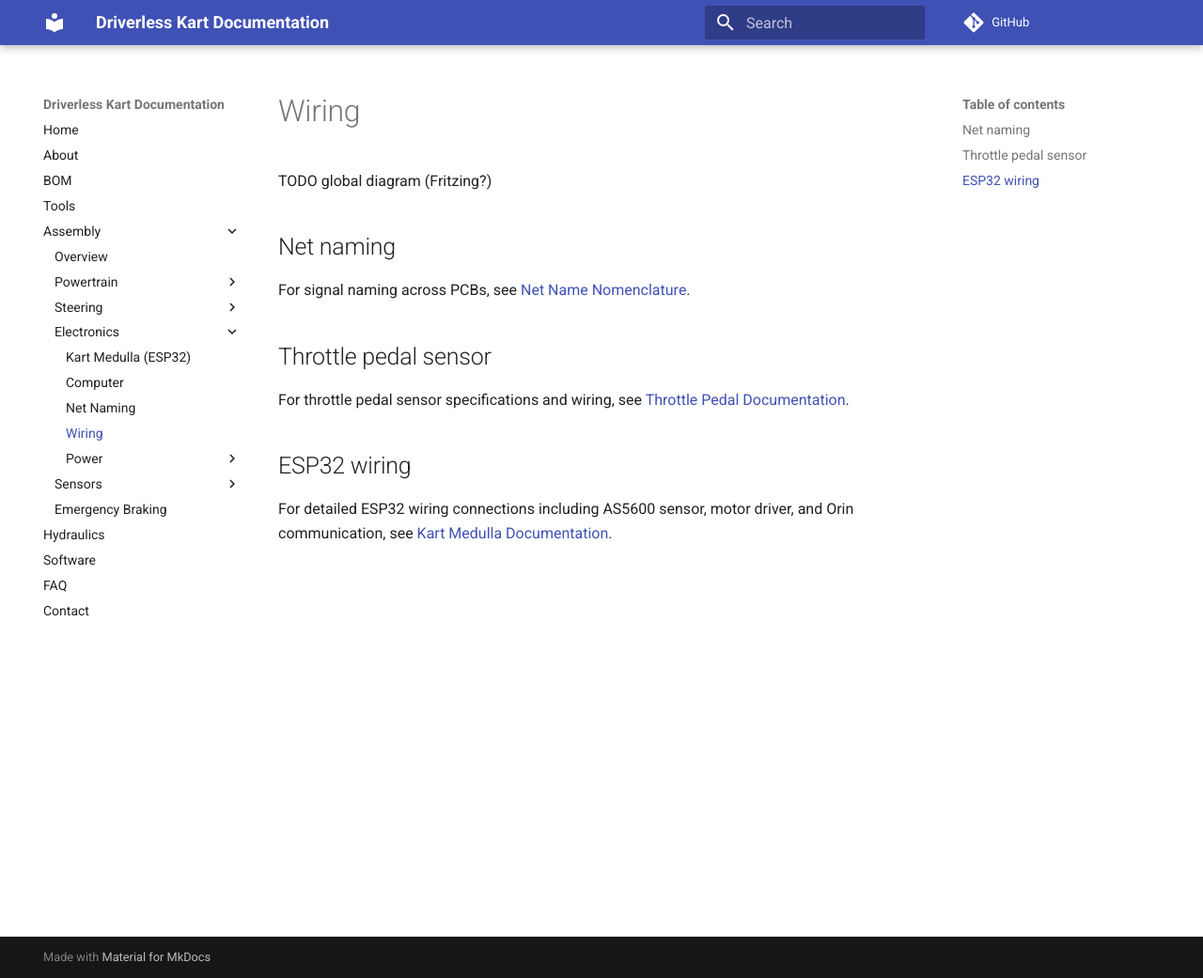
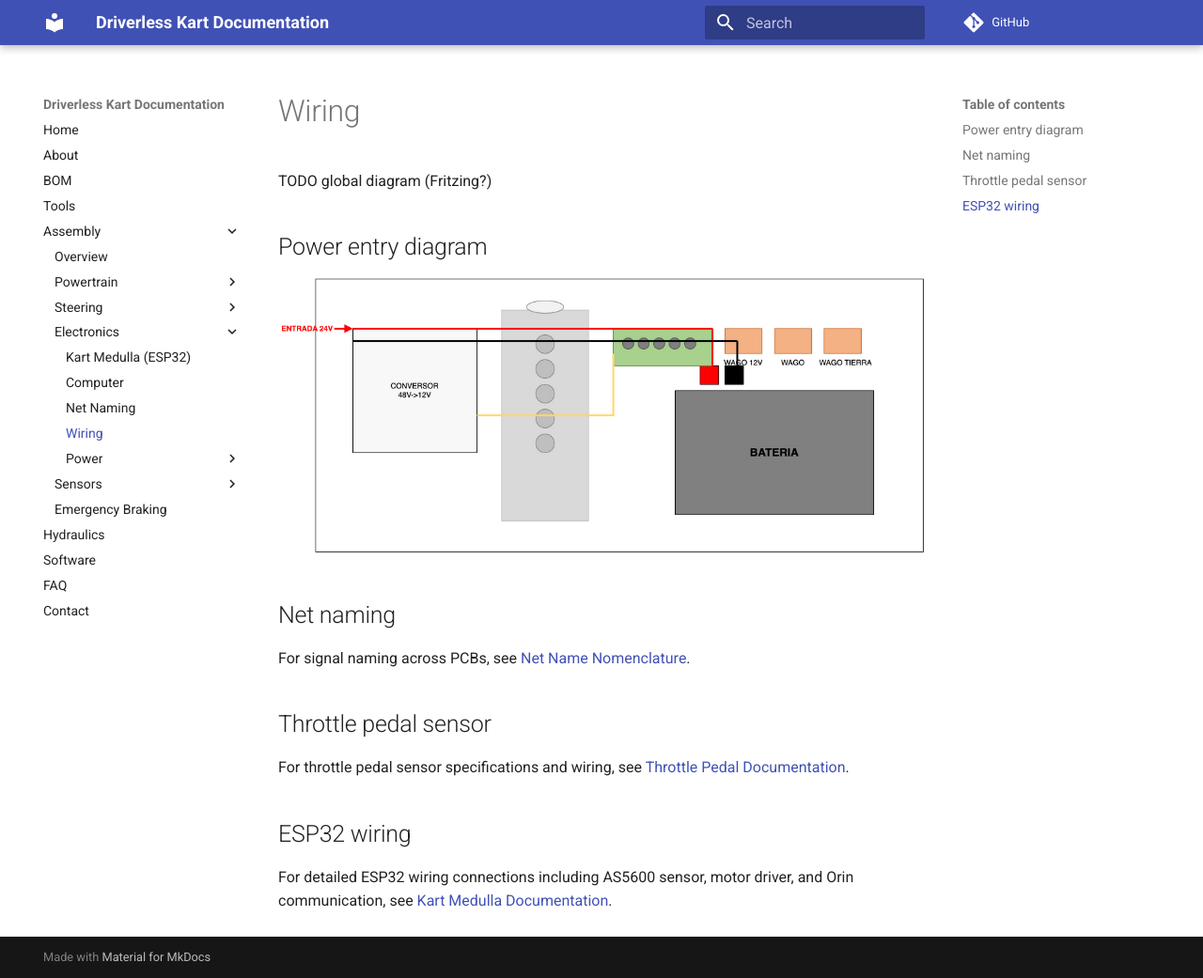
Before and after one commit to UM-Driverless/kart_docs, an MkDocs documentation site: the page built from docs/assembly/electronics/wiring.md, in a window 1280 px wide and 1041 px high. Shown: the whole window at 94% size. Built offline with MkDocs 1.6.1 and Material for MkDocs 9.7.7, drawn with Linux system fonts in a browser that asks for light colours; comment, search, counter and statistics services are not loaded.

Commit message:
Add power entry wiring diagram

```diff
--- a/docs/assembly/electronics/wiring.md
+++ b/docs/assembly/electronics/wiring.md
@@ -1,5 +1,8 @@
 # Wiring
 TODO global diagram (Fritzing?)
+
+## Power entry diagram
+![](images/power-entry.png)
 
 ## Net naming
 
```
Also changed, not shown: docs/assembly/emergency-braking/index.md (+2 -0 lines), docs/assembly/electronics/wiring/images/power-entry.png (added), 1 other file.
